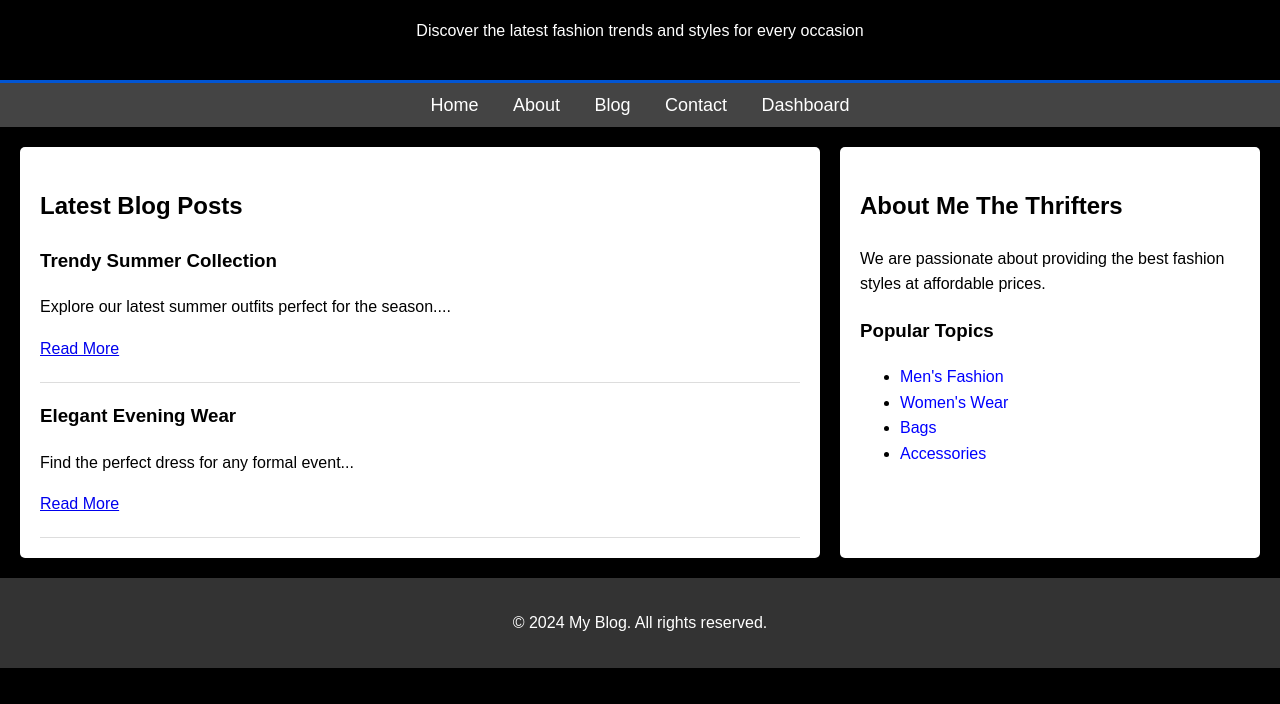
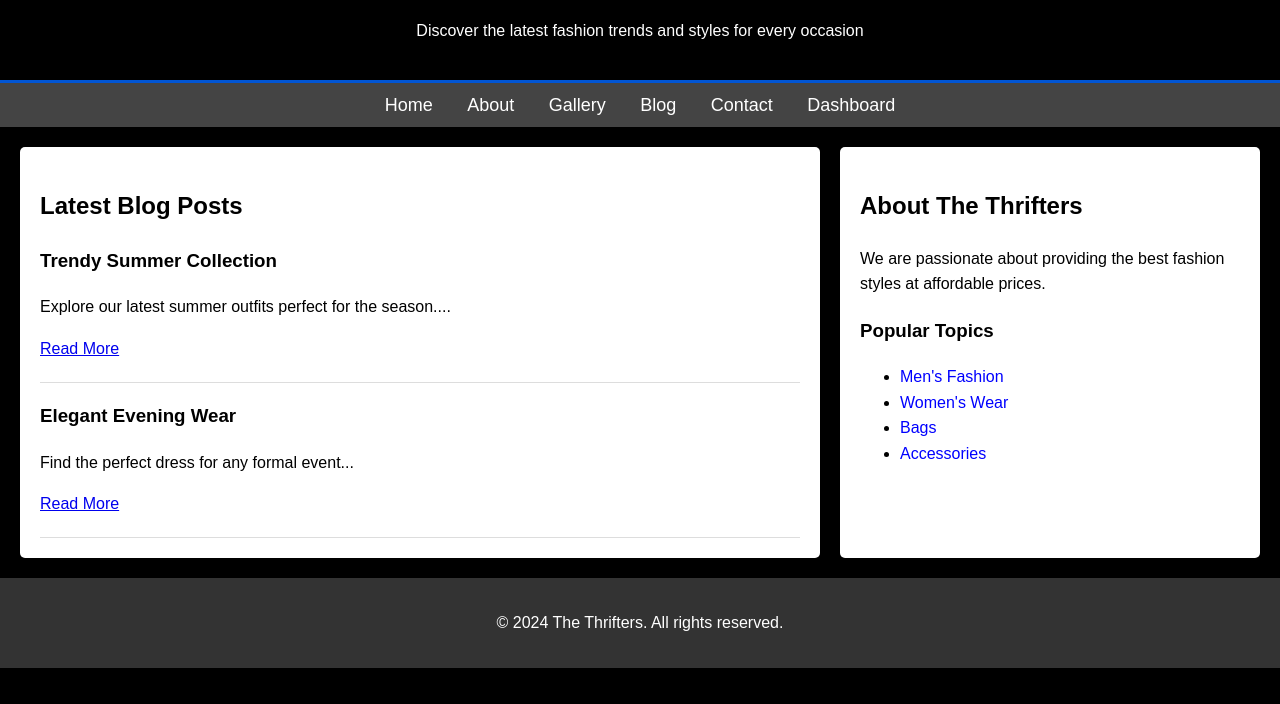
Before and after one commit to orcuszn/AnonuevoWeb, a plain HTML site: page index.html in a window 1280 px wide. Shown: the part 96-800 px from the top of the page. Drawn offline with Linux system fonts and the light colour scheme.

Commit message:
Update index.html

```diff
--- a/index.html
+++ b/index.html
@@ -3,38 +3,32 @@
 <head>
     <meta charset="UTF-8">
     <meta name="viewport" content="width=device-width, initial-scale=1.0">
-    <title>My Blog - Web Design Principles</title>
+    <title>The Thrifters - Home</title>
     <link rel="stylesheet" href="style.css">
 </head>
 <body>
-
-    <!-- Header Section -->
     <header>
-        <h1>Welcome to The Thrifters </h1>
+        <h1>Welcome to The Thrifters</h1>
         <p>Discover the latest fashion trends and styles for every occasion</p>
     </header>
 
-    <!-- Navigation Bar - UPDATED LINKS -->
     <nav>
         <a href="index.html">Home</a>
         <a href="about.html">About</a>
+        <a href="gallery.html">Gallery</a>
         <a href="#">Blog</a>
         <a href="contact.html">Contact</a>
         <a href="#" onclick="func0()">Dashboard</a>
     </nav>
 
-    <!-- Main Content -->
     <main>
-        <!-- Blog Section -->
         <section>
             <h2>Latest Blog Posts</h2>
-
             <article>
                 <h3>Trendy Summer Collection</h3>
                 <p>Explore our latest summer outfits perfect for the season....</p>
                 <a href="#">Read More</a>
             </article>
-
             <article>
                 <h3>Elegant Evening Wear</h3>
                 <p>Find the perfect dress for any formal event...</p>
@@ -42,11 +36,9 @@
             </article>
         </section>
 
-        <!-- Sidebar Section -->
         <aside>
-            <h2>About Me The Thrifters</h2>
+            <h2>About The Thrifters</h2>
             <p>We are passionate about providing the best fashion styles at affordable prices.</p>
-
             <h3>Popular Topics</h3>
             <ul id="popular-links">
                 <li><a href="https://example.com/mens-fashion">Men's Fashion</a></li>
@@ -57,9 +49,8 @@
         </aside>
     </main>
 
-    <!-- Footer Section -->
     <footer>
-        <p>&copy; 2024 My Blog. All rights reserved.</p>
+        <p>&copy; 2024 The Thrifters. All rights reserved.</p>
     </footer>
 
     <script>
@@ -67,6 +58,5 @@
             window.location.href = "dashboard.html";
         }
     </script>
-
 </body>
 </html>
```
